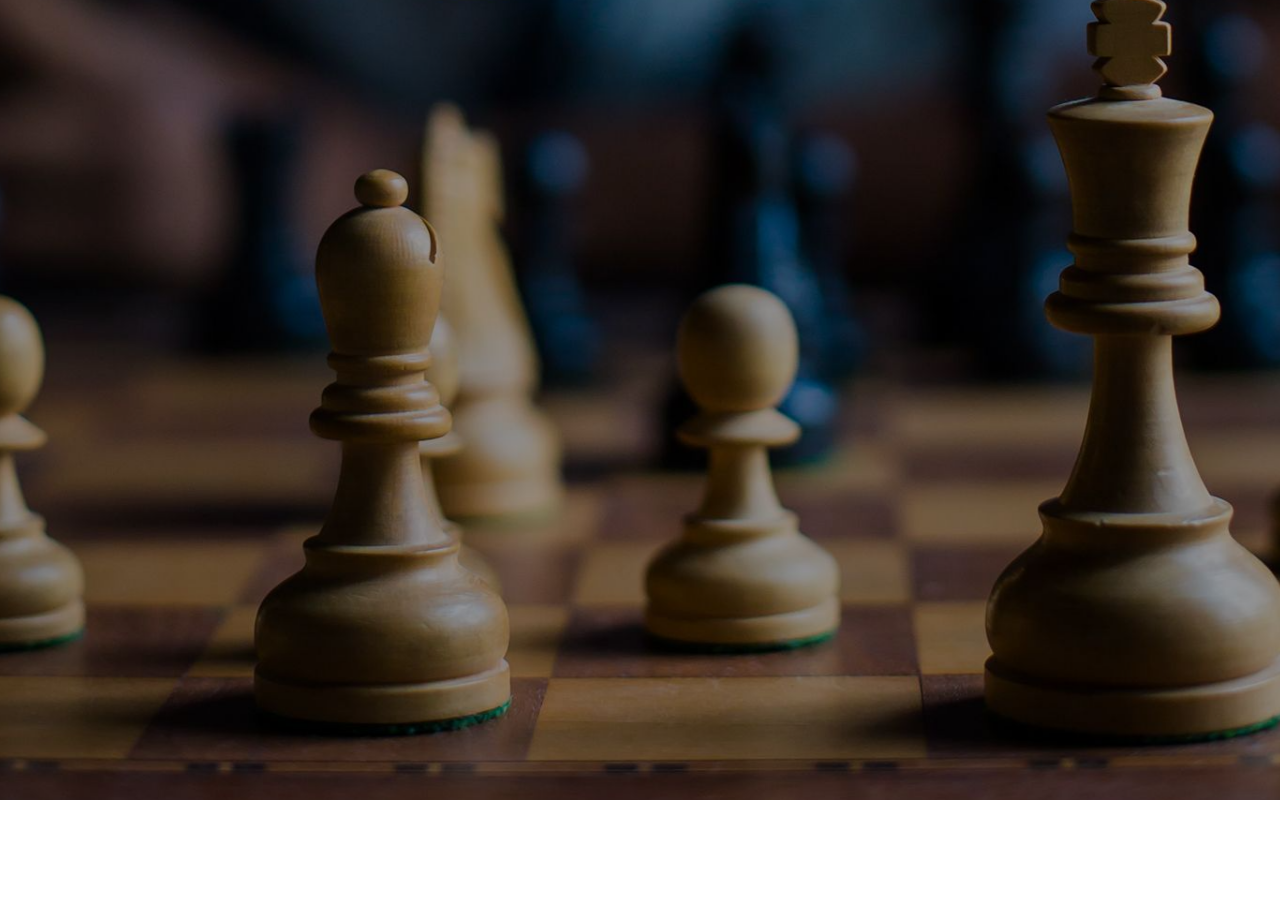
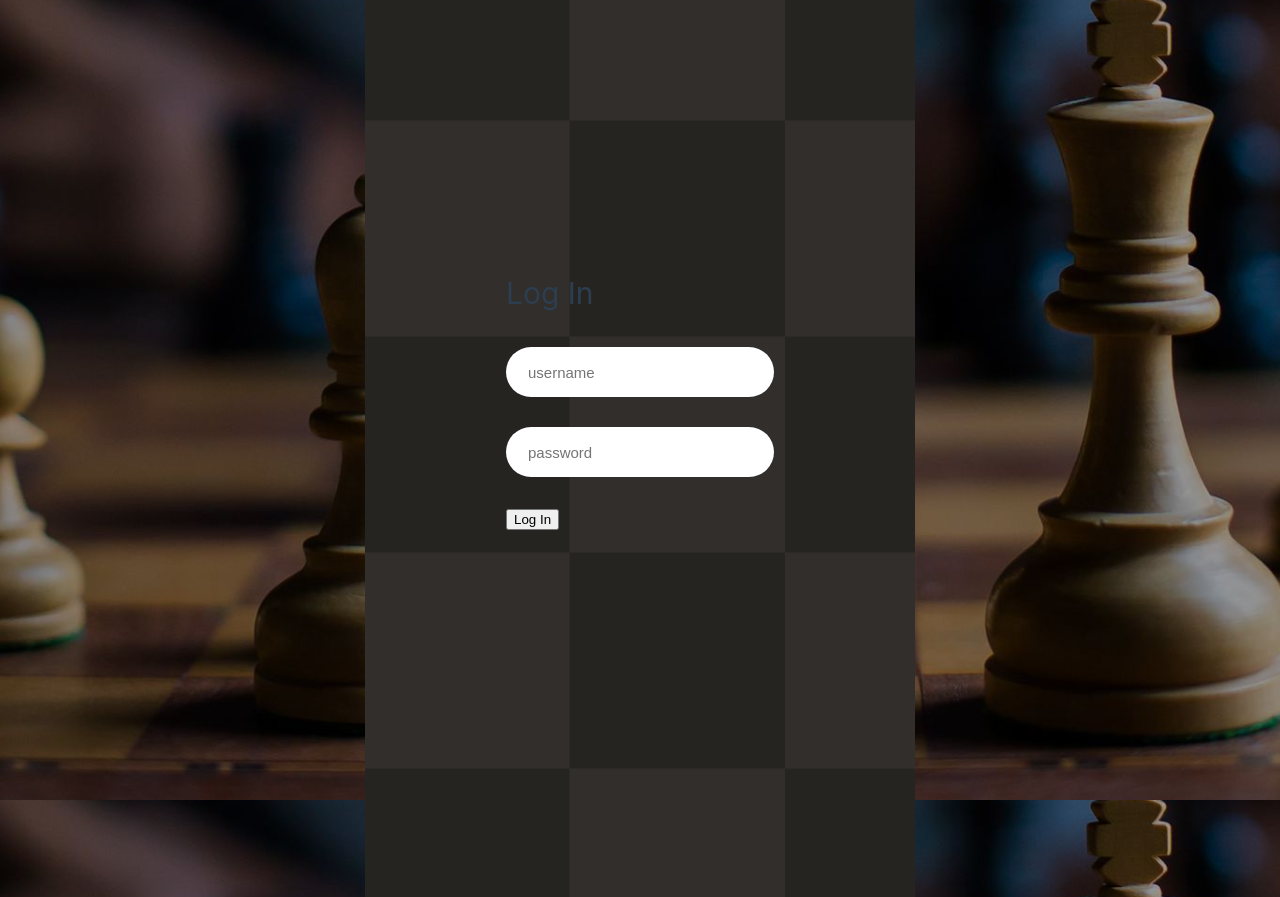
Before and after one commit to santacg/PSI4, a Vue app in the folder P4/vuechess/: page /log-in in a window 1280 px wide. Before the commit this address had no page. Before the commit the page ends 800 px from the top, so only its background shows below. Built offline with nearby package versions, Linux system fonts and the light colour scheme.

Commit message:
Log In implemented

```diff
--- a/P4/vuechess/src/App.vue
+++ b/P4/vuechess/src/App.vue
@@ -15,6 +15,9 @@ import { RouterLink, RouterView } from 'vue-router'
         </li>
         <!------
         <li>
+          <RouterLink to="/sign-up">SignUp</RouterLink>
+        </li>
+        <li>
           <RouterLink to="/log-out">LogOut</RouterLink>
         </li>
         <li>
--- a/P4/vuechess/src/router/index.js
+++ b/P4/vuechess/src/router/index.js
@@ -1,18 +1,11 @@
 import { createRouter, createWebHistory } from 'vue-router'
+import LogIn from '../views/LogIn.vue'
 import SignUp from '../views/SignUp.vue'
 
 
 const router = createRouter({
   history: createWebHistory(import.meta.env.BASE_URL),
   routes: [
-    /*
-    {
-      path: '/',
-      path: '/log-in',
-      name: 'LogIn',
-      component: LogIn
-    },
-    */
     {
       path: '/sign-up',
       name: 'SignUp',
@@ -21,6 +14,12 @@ const router = createRouter({
       // this generates a separate chunk (About.[hash].js) for this route
       // which is lazy-loaded when the route is visited.
       component: SignUp
+    },
+    {
+      path: '',
+      path: '/log-in',
+      name: 'LogIn',
+      component: LogIn
     },
     /*
     {
--- a/P4/vuechess/src/views/LogIn.vue
+++ b/P4/vuechess/src/views/LogIn.vue
@@ -1,12 +1,18 @@
 <template>
-  <div class="form">
-    <h1>Log In</h1>
-    <form @submit.prevent="logIn">
-      <input type="username" id="username" v-model="username" required />
-      <input type="password" id="password" v-model="password" required />
-      <button type="submit">Log In</button>
-    </form>
-  </div>
+  <body>
+    <div class="wrapper">
+      <form class="log-in-form" @submit.prevent="logIn">
+        <h1>Log In</h1>
+        <div class="input-box">
+          <input type="username" id="username" placeholder="username" v-model="username" required />
+        </div>
+        <div class="input-box">
+          <input type="password" id="password" placeholder="password" v-model="password" requiered />
+        </div>
+        <button type="submit">Log In</button>
+      </form>
+    </div>
+  </body>
 </template>
 
 <script>
@@ -63,3 +69,37 @@ export default {
   },
 };
 </script>
+
+<style scoped>
+body {
+}
+
+.wrapper {
+  position: absolute;
+  display: flex;
+  min-width: 550px;
+  background: url(../assets/img2.png);
+  min-height: 993px;
+  justify-content: center;
+}
+
+.wrapper .log-in-form {
+  place-content: center;
+}
+
+.wrapper .log-in-form .input-box {
+  width: 100%;
+  height: 50px;
+  margin: 30px 0;
+}
+
+.input-box input {
+  width: 100%;
+  height: 100%;
+  border: 2px solid rgba(255, 255, 255, .4);
+  border-radius: 40px;
+  padding: 20px 45px 20px 20px;
+  font-size: 15px;
+  color: whitesmoke;
+}
+</style>
--- a/P4/vuechess/src/views/SignUp.vue
+++ b/P4/vuechess/src/views/SignUp.vue
@@ -1,37 +1,103 @@
 <template>
+  <header>
+  </header>
   <div class="wrapper">
-    <form class="sign-up-form">
+    <form class="sign-up-form" @submit.prevent="signUp">
       <h1>Mychess Sign Up</h1>
-      <div class="input-box">
-        <input type="text" placeholder="Email Address" required>
+      <div class="input-boxes">
+        <div class="input-box">
+          <input type="text" placeholder="Email Address" id="emailAddress" v-model="emailAddress" required>
+        </div>
+        <div class="input-box">
+          <input type="password" placeholder="Password" id="password" v-model="password" required>
+        </div>
+        <div class="input-box">
+          <input type="password" placeholder="Confirm Password" id="confirmPassword" v-model="confirmPassword" required>
+        </div>
       </div>
-      <div class="input-box">
-        <input type="password" placeholder="Password" required>
-      </div>
-      <div class="input-box">
-        <input type="password" placeholder="Confirm Password" required>
-      </div>
+      <button type="submit" class="btn">Sign Up</button>
     </form>
-    <button type="submit" class="btn">Sign Up</button>
   </div>
 </template>
+
 <script>
+import { ref } from 'vue';
+import router from '../router';
+
+export default {
+  name: 'SignUp',
+  setup() {
+    const emailAddress = ref('');
+    const password = ref('');
+    const confirmPassword = ref('');
+
+    const signUp = async () => {
+      if (password.value != confirmPassword.value) {
+        alert('Password do not match');
+        return;
+      }
+
+      const formData = {
+        email: emailAddress.value,
+        username: emailAddress.value,
+        password: password.value,
+      };
+
+      const baseUrl = 'http://localhost:8000/api/v1/'
+      try {
+        const response = await fetch(baseUrl + 'users/', {
+          method: 'POST',
+          headers: {
+            'Accept': 'application/json',
+            'Content-Type': 'application/json',
+          },
+          body: JSON.stringify(formData),
+        });
+
+        const data = await response.json();
+
+        if (!response.ok) {
+          throw new Error(data.detail || 'Failed to sing up.');
+        }
+
+        console.log('SignUp request successful, redirecting to logIn');
+        router.push('/log-in');
+      } catch (error) {
+        console.error('Sign up error: ', error.message);
+        alert(error.message);
+      }
+    };
+
+    return {
+      emailAddress,
+      password,
+      confirmPassword,
+      signUp,
+    };
+  },
+};
 </script>
+
 <style scoped>
 .wrapper {
   width: 450px;
   background: transparent;
   border: 4px;
-  border-color: solid rgba(255, 255, 255, .8);
   backdrop-filter: blur(30px);
   box-shadow: 0 0 10px rgba(0, 0, 0, .7);
   border-radius: 20px;
   padding: 30px 40px;
+  display: flex;
+  place-content: center;
+  text-align: center;
 }
 
 .wrapper .sign-up-form h1 {
-  text-align: center;
   font-weight: bolder;
+}
+
+.wrapper .sign-up-form .input-boxes {
+  text-align: left;
 }
 
 .wrapper .sign-up-form .input-box {
@@ -52,12 +118,12 @@
   color: whitesmoke;
 }
 
-.input-box input::placeholder{
+.input-box input::placeholder {
   color: rgba(255, 255, 255, 0.4);
 }
 
-.wrapper .btn {
-  width: 100%;
+.wrapper .sign-up-form .btn {
+  width: 50%;
   height: 45px;
   background: white;
   border: none;
@@ -67,14 +133,13 @@
   transition: box-shadow 0.3s ease, transform 0.1s ease;
 }
 
-.wrapper .btn:hover{
+.wrapper .sign-up-form .btn:hover {
   border-color: black;
   box-shadow: 0px 2px 10px rgba(0, 0, 0, .4);
 }
 
-.wrapper .btn:active {
+.wrapper .sign-up-form .btn:active {
   box-shadow: 0 1px 5px rgba(0, 0, 0, 0.2);
   transform: translateY(2px);
 }
-
 </style>
```
Also changed, not shown: 1 other file (tests, documents, lock files or other folders).
